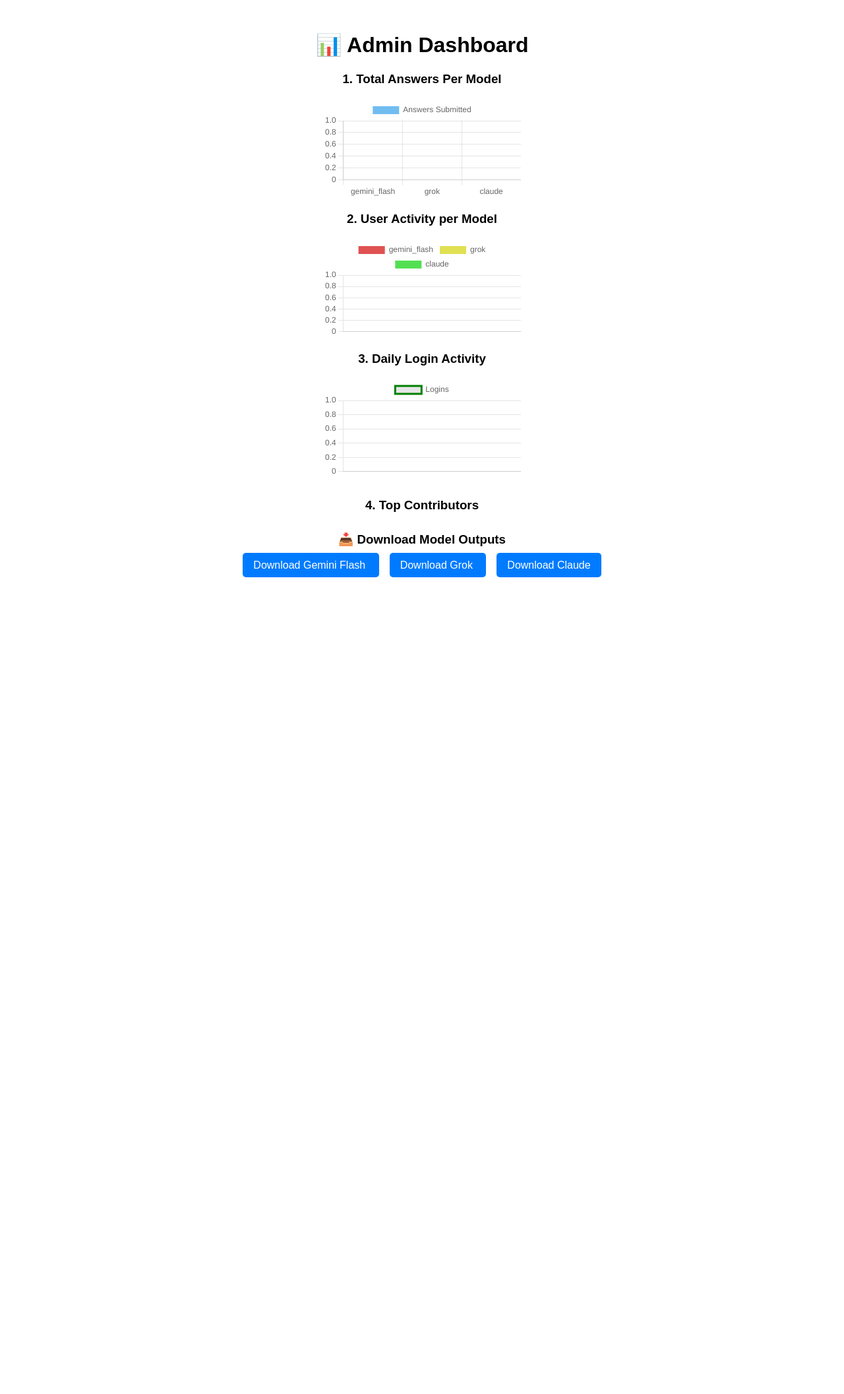
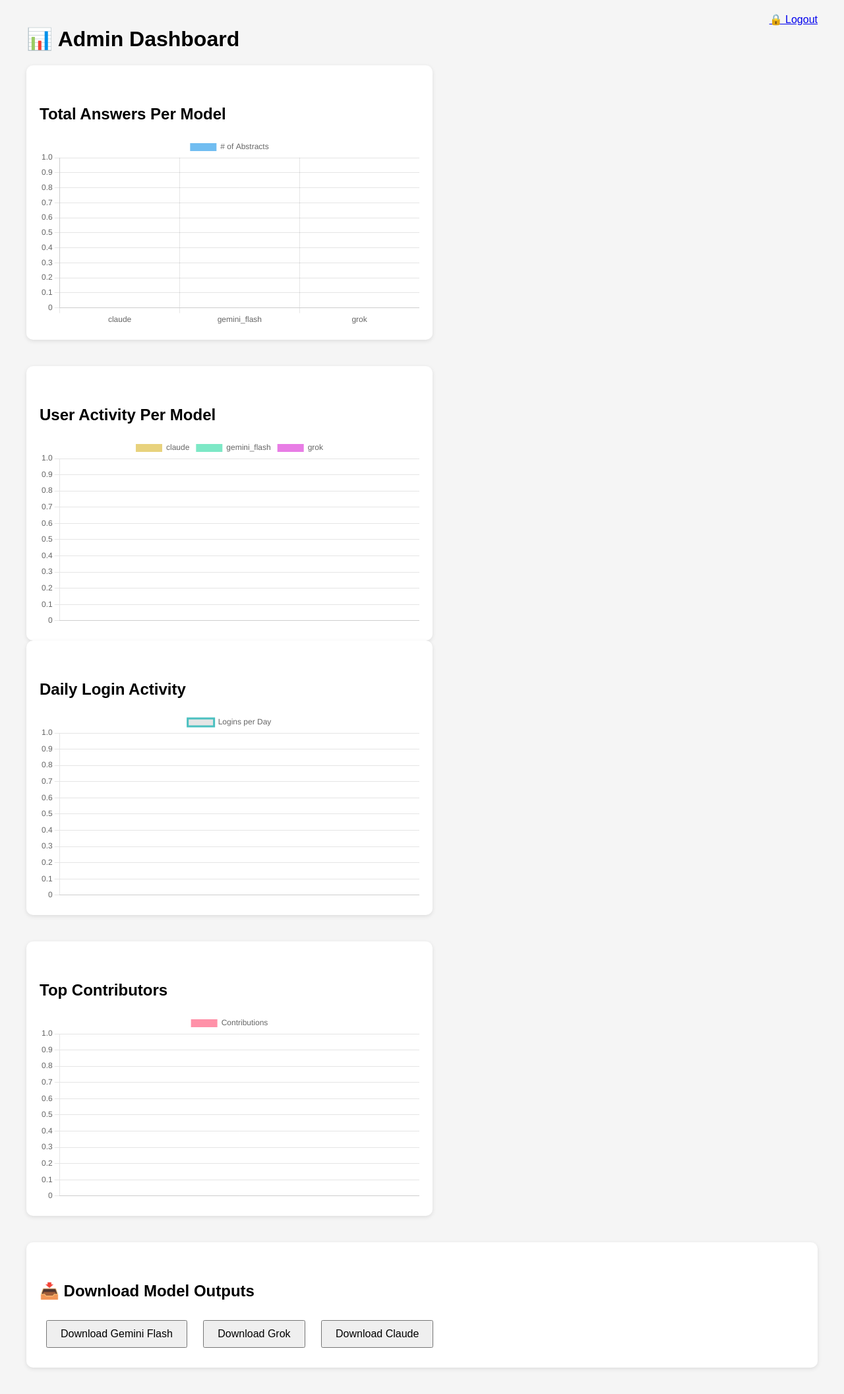
Before and after one commit to Testgptmodels/college_abstract_portal, a Flask app: page /admin in a window 1280 px wide. Shown: the whole page at 66% size. Before the commit the page ends 875 px from the top, so only its background shows below. Run offline with Flask 3, Linux system fonts and the light colour scheme; the visitor is signed in with stand-in values (Sample User, id 1).

Commit message:
Add files via upload

```diff
--- a/app.py
+++ b/app.py
@@ -3,7 +3,7 @@
 from flask import Flask, render_template, request, redirect, session, url_for, jsonify, send_file, flash
 from flask_sqlalchemy import SQLAlchemy
 from datetime import datetime, timezone
-import jsonlines, os
+import jsonlines, os, re
 from werkzeug.security import generate_password_hash, check_password_hash
 from collections import defaultdict, Counter
 
@@ -43,7 +43,6 @@ def get_next_abstract(input_path, output_path):
     answered_ids = {entry['id'] for entry in outputs}
     for entry in inputs:
         if entry['id'] not in answered_ids:
-            entry['title'] = f"Generate an academic abstract for the paper titled with minimum 150 to 300 words {entry['title']}"
             return entry
     return None
 
@@ -151,10 +150,11 @@ def submit(model):
     response = data['response']
     username = session['username']
     word_count, sentence_count, char_count = count_text_stats(response)
+    title = re.sub(r'^Generate an academic abstract for the paper titled with minimum 150 to 300 words ', '', data['title'])
     entry = {
         'uuid': data['uuid'],
         'id': data['id'],
-        'title': data['title'],
+        'title': title,
         'username': username,
         'response': response,
         'word_count': word_count,
@@ -199,7 +199,7 @@ if __name__ == '__main__':
         if not User.query.filter_by(username='admin').first():
             admin_user = User(
                 username='admin',
-                password=generate_password_hash('testgptmodels'),
+                password=generate_password_hash('admin123'),
                 is_admin=True
             )
             db.session.add(admin_user)
--- a/templates/admin_dashboard.html
+++ b/templates/admin_dashboard.html
@@ -1,132 +1,119 @@
+<!-- templates/admin_dashboard.html -->
 <!DOCTYPE html>
 <html>
 <head>
     <title>Admin Dashboard</title>
     <script src="https://cdn.jsdelivr.net/npm/chart.js"></script>
     <style>
-    body {
-      font-family: Arial, sans-serif;
-      padding: 20px;
-    }
-    canvas {
-      max-width: 800px;
-      margin: 20px auto;
-      display: block;
-    }
-    h1, h3 {
-      text-align: center;
-    }
-    .downloads, .contributors {
-      text-align: center;
-      margin-top: 30px;
-    }
-    .downloads a {
-      margin: 8px;
-      padding: 10px 16px;
-      background: #007BFF;
-      color: white;
-      text-decoration: none;
-      border-radius: 5px;
-    }
-    .contributors ul {
-      list-style: none;
-      padding: 0;
-    }
+        body { font-family: Arial, sans-serif; margin: 40px; background: #f5f5f5; }
+        h2 { margin-top: 40px; }
+        .charts { display: flex; gap: 40px; flex-wrap: wrap; }
+        .chart-container { width: 48%; background: white; padding: 20px; border-radius: 10px; box-shadow: 0 2px 6px rgba(0,0,0,0.1); }
+        .downloads { margin-top: 40px; background: white; padding: 20px; border-radius: 10px; box-shadow: 0 2px 6px rgba(0,0,0,0.1); }
+        .downloads button { margin: 10px; padding: 10px 20px; font-size: 16px; }
+        .logout { position: absolute; top: 20px; right: 40px; }
     </style>
 </head>
 <body>
+    <a class="logout" href="{{ url_for('logout') }}">🔒 Logout</a>
     <h1>📊 Admin Dashboard</h1>
 
-  <h3>1. Total Answers Per Model</h3>
+    <div class="charts">
+        <div class="chart-container">
+            <h2>Total Answers Per Model</h2>
             <canvas id="modelChart"></canvas>
+        </div>
+        <div class="chart-container">
+            <h2>User Activity Per Model</h2>
+            <canvas id="userActivityChart"></canvas>
+        </div>
+    </div>
 
-  <h3>2. User Activity per Model</h3>
-  <canvas id="userModelChart"></canvas>
-
-  <h3>3. Daily Login Activity</h3>
-  <canvas id="dailyChart"></canvas>
-
-  <div class="contributors">
-    <h3>4. Top Contributors</h3>
-    <ul>
-      {% for user, count in top_contributors %}
-        <li><strong>{{ user }}</strong>: {{ count }} answers</li>
-      {% endfor %}
-    </ul>
+    <div class="charts">
+        <div class="chart-container">
+            <h2>Daily Login Activity</h2>
+            <canvas id="loginChart"></canvas>
+        </div>
+        <div class="chart-container">
+            <h2>Top Contributors</h2>
+            <canvas id="topContributorsChart"></canvas>
+        </div>
     </div>
 
     <div class="downloads">
-    <h3>📥 Download Model Outputs</h3>
+        <h2>📥 Download Model Outputs</h2>
         {% for model in models %}
-      <a href="{{ url_for('download_output', model=model) }}" target="_blank">
-        Download {{ model.replace('_', ' ').title() }}
-      </a>
+        <form method="get" action="{{ url_for('download_output', model=model) }}" style="display:inline;">
+            <button type="submit">Download {{ model.replace('_', ' ').title() }}</button>
+        </form>
         {% endfor %}
     </div>
 
     <script>
-    // Total answers per model
+        const modelStats = {{ stats | tojson }};
+        const userModelData = {{ user_model_count | tojson }};
+        const dailyLogins = {{ daily_logins | tojson }};
+        const topContributors = {{ top_contributors | tojson }};
+
         const modelCtx = document.getElementById('modelChart');
         new Chart(modelCtx, {
             type: 'bar',
             data: {
-        labels: {{ stats.keys()|list|tojson }},
+                labels: Object.keys(modelStats),
                 datasets: [{
-          label: 'Answers Submitted',
-          data: {{ stats.values()|list|tojson }},
+                    label: '# of Abstracts',
+                    data: Object.values(modelStats),
                     backgroundColor: 'rgba(54, 162, 235, 0.7)'
                 }]
-      },
-      options: { responsive: true, scales: { y: { beginAtZero: true } } }
+            }
         });
 
-    // User activity per model
-    const userModelData = {{ user_model_count|tojson }};
-    const allUsers = Object.keys(userModelData);
-    const allModels = {{ models|tojson }};
-    const modelDatasets = allModels.map((model, idx) => {
-      return {
+        const userActivityCtx = document.getElementById('userActivityChart');
+        const userLabels = Object.keys(userModelData);
+        const modelList = Object.keys(modelStats);
+        const datasets = modelList.map(model => ({
             label: model,
-        data: allUsers.map(user => userModelData[user][model] || 0),
-        backgroundColor: `hsl(${idx * 60}, 70%, 60%)`
-      };
-    });
-
-    const userModelCtx = document.getElementById('userModelChart');
-    new Chart(userModelCtx, {
+            data: userLabels.map(u => userModelData[u][model] || 0),
+            backgroundColor: `hsl(${Math.random()*360}, 70%, 70%)`
+        }));
+        new Chart(userActivityCtx, {
             type: 'bar',
             data: {
-        labels: allUsers,
-        datasets: modelDatasets
+                labels: userLabels,
+                datasets: datasets
             },
             options: {
                 responsive: true,
-        scales: {
-          x: { stacked: true },
-          y: { stacked: true, beginAtZero: true }
-        }
+                scales: { x: { stacked: true }, y: { stacked: true } }
             }
         });
 
-    // Daily login graph
-    const dailyData = {{ daily_logins|tojson }};
-    const days = Object.keys(dailyData);
-    const counts = Object.values(dailyData);
-
-    const dailyCtx = document.getElementById('dailyChart');
-    new Chart(dailyCtx, {
+        const loginCtx = document.getElementById('loginChart');
+        new Chart(loginCtx, {
             type: 'line',
             data: {
-        labels: days,
+                labels: Object.keys(dailyLogins),
                 datasets: [{
-          label: 'Logins',
-          data: counts,
+                    label: 'Logins per Day',
+                    data: Object.values(dailyLogins),
                     fill: false,
-          borderColor: 'green',
-          tension: 0.2
+                    borderColor: 'rgba(75, 192, 192, 1)',
+                    tension: 0.1
                 }]
-      },
-      options: { responsive: true, scales: { y: { beginAtZero: true } } }
+            }
+        });
+
+        const topContributorsCtx = document.getElementById('topContributorsChart');
+        new Chart(topContributorsCtx, {
+            type: 'bar',
+            data: {
+                labels: topContributors.map(item => item[0]),
+                datasets: [{
+                    label: 'Contributions',
+                    data: topContributors.map(item => item[1]),
+                    backgroundColor: 'rgba(255, 99, 132, 0.7)'
+                }]
+            }
         });
     </script>
 </body>
```
Lines whose indentation alone changed are shown as unchanged.
